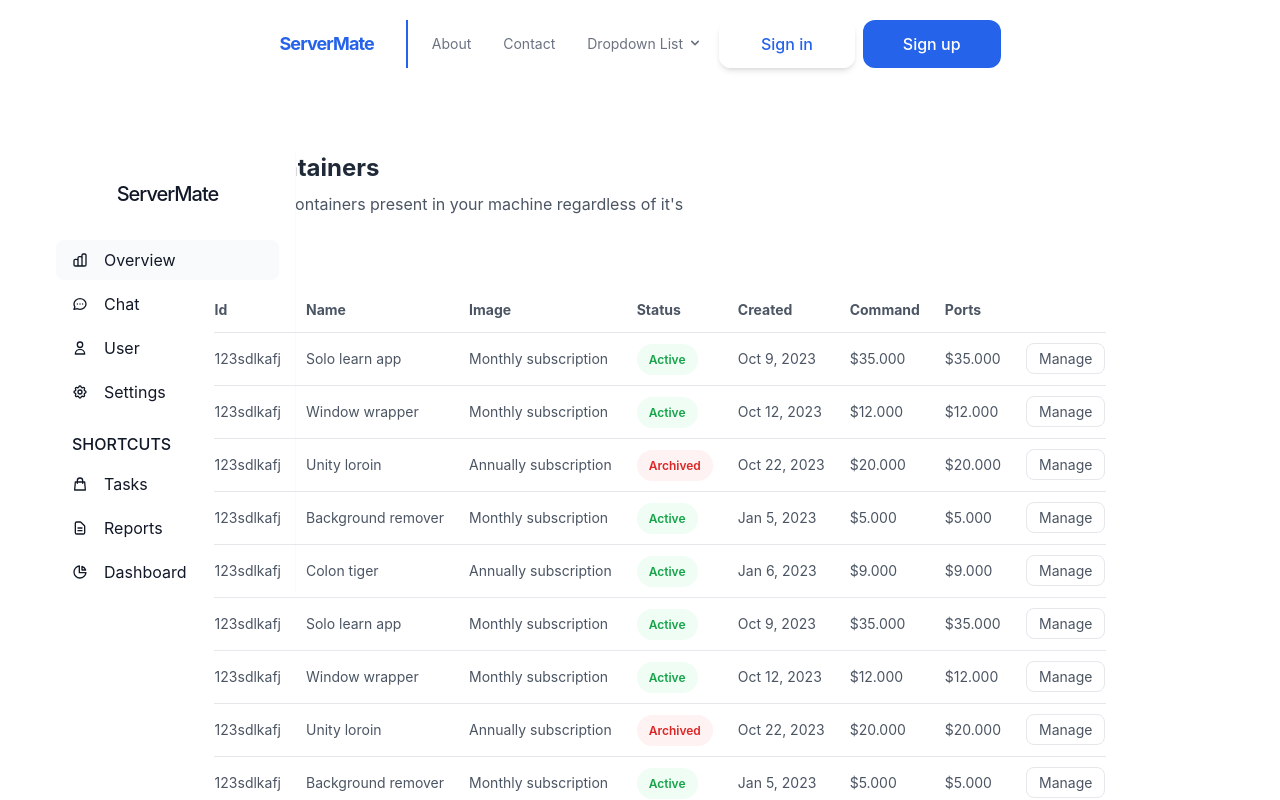
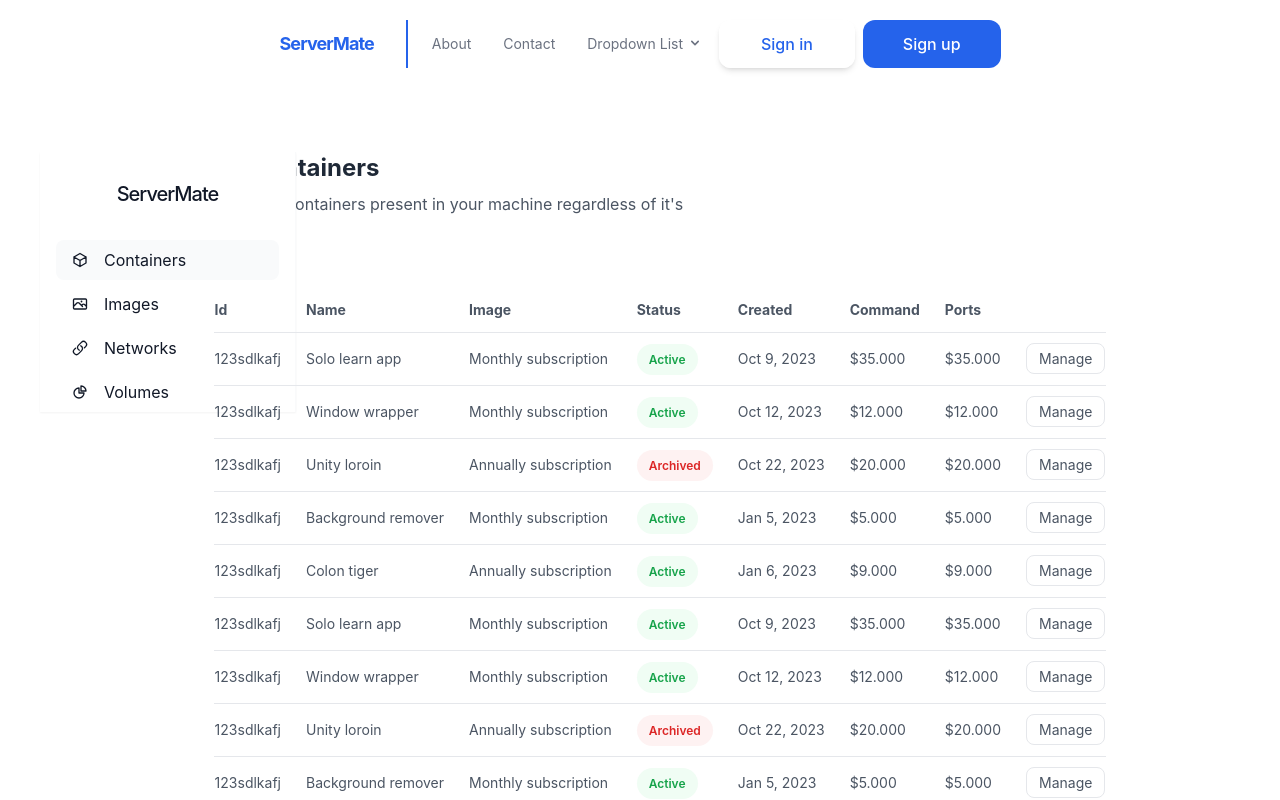
Before and after one commit to IOU4/serverMate, an Angular app in the folder frontEnd/: page /containers in a window 1280 px wide. Shown: the top 800 px of the page. Built offline with nearby package versions, Linux system fonts and the light colour scheme.

Commit message:
update sidevar

```diff
--- a/frontEnd/src/app/shared/sidebar/sidebar.component.html
+++ b/frontEnd/src/app/shared/sidebar/sidebar.component.html
@@ -1,5 +1,5 @@
 <div class="flex flex-col w-64">
-  <div class="flex flex-col flex-grow pt-5 overflow-y-auto bg-white border-r border-gray-50">
+  <div class="flex flex-col flex-grow pt-5 overflow-y-auto bg-white border-r shadow-sm border-gray-50">
     <div class="flex flex-col items-center flex-shrink-0 px-4">
       <a href="#" class="px-8 text-left focus:outline-none">
         <h2
@@ -23,91 +23,88 @@
           <li>
             <a
               class="inline-flex items-center w-full px-4 py-2 mt-1 text-base text-gray-900 transition duration-500 ease-in-out transform rounded-lg bg-gray-50 focus:shadow-outline">
-              <svg xmlns="http://www.w3.org/2000/svg" class="w-4 h-4" fill="none" viewBox="0 0 24 24"
-                stroke="currentColor">
-                <path stroke-linecap="round" stroke-linejoin="round" stroke-width="2"
-                  d="M9 19v-6a2 2 0 00-2-2H5a2 2 0 00-2 2v6a2 2 0 002 2h2a2 2 0 002-2zm0 0V9a2 2 0 012-2h2a2 2 0 012 2v10m-6 0a2 2 0 002 2h2a2 2 0 002-2m0 0V5a2 2 0 012-2h2a2 2 0 012 2v14a2 2 0 01-2 2h-2a2 2 0 01-2-2z">
-                </path>
+              <svg aria-hidden="true" fill="none" stroke="currentColor" class="w-4 h-4" stroke-width="2"
+                viewBox="0 0 24 24" xmlns="http://www.w3.org/2000/svg">
+                <path d="M21 7.5l-9-5.25L3 7.5m18 0l-9 5.25m9-5.25v9l-9 5.25M3 7.5l9 5.25M3 7.5v9l9 5.25m0-9v9"
+                  stroke-linecap="round" stroke-linejoin="round"></path>
               </svg>
-              <span class="ml-4"> Overview</span>
+              <span class="ml-4">Containers</span>
             </a>
           </li>
           <li>
             <a class="inline-flex items-center w-full px-4 py-2 mt-1 text-base text-gray-900 transition duration-500 ease-in-out transform rounded-lg focus:shadow-outline hover:bg-gray-50"
               href="#">
-              <svg xmlns="http://www.w3.org/2000/svg" class="w-4 h-4" fill="none" viewBox="0 0 24 24"
-                stroke="currentColor">
-                <path stroke-linecap="round" stroke-linejoin="round" stroke-width="2"
-                  d="M8 12h.01M12 12h.01M16 12h.01M21 12c0 4.418-4.03 8-9 8a9.863 9.863 0 01-4.255-.949L3 20l1.395-3.72C3.512 15.042 3 13.574 3 12c0-4.418 4.03-8 9-8s9 3.582 9 8z">
-                </path>
+              <svg aria-hidden="true" class="w-4 h-4" fill="none" stroke="currentColor" stroke-width="2"
+                viewBox="0 0 24 24" xmlns="http://www.w3.org/2000/svg">
+                <path
+                  d="M2.25 15.75l5.159-5.159a2.25 2.25 0 013.182 0l5.159 5.159m-1.5-1.5l1.409-1.409a2.25 2.25 0 013.182 0l2.909 2.909m-18 3.75h16.5a1.5 1.5 0 001.5-1.5V6a1.5 1.5 0 00-1.5-1.5H3.75A1.5 1.5 0 002.25 6v12a1.5 1.5 0 001.5 1.5zm10.5-11.25h.008v.008h-.008V8.25zm.375 0a.375.375 0 11-.75 0 .375.375 0 01.75 0z"
+                  stroke-linecap="round" stroke-linejoin="round"></path>
               </svg>
-              <span class="ml-4">Chat</span>
+              <span class="ml-4">Images</span>
             </a>
           </li>
           <li>
             <a class="inline-flex items-center w-full px-4 py-2 mt-1 text-base text-gray-900 transition duration-500 ease-in-out transform rounded-lg focus:shadow-outline hover:bg-gray-50"
               href="#">
-              <svg xmlns="http://www.w3.org/2000/svg" class="w-4 h-4" fill="none" viewBox="0 0 24 24"
-                stroke="currentColor">
-                <path stroke-linecap="round" stroke-linejoin="round" stroke-width="2"
-                  d="M16 7a4 4 0 11-8 0 4 4 0 018 0zM12 14a7 7 0 00-7 7h14a7 7 0 00-7-7z"></path>
+              <svg class="w-4 h-4" aria-hidden="true" fill="none" stroke="currentColor" stroke-width="2"
+                viewBox="0 0 24 24" xmlns="http://www.w3.org/2000/svg">
+                <path
+                  d="M13.19 8.688a4.5 4.5 0 011.242 7.244l-4.5 4.5a4.5 4.5 0 01-6.364-6.364l1.757-1.757m13.35-.622l1.757-1.757a4.5 4.5 0 00-6.364-6.364l-4.5 4.5a4.5 4.5 0 001.242 7.244"
+                  stroke-linecap="round" stroke-linejoin="round"></path>
               </svg>
-              <span class="ml-4">User</span>
+              <span class="ml-4">Networks</span>
             </a>
           </li>
           <li>
             <a class="inline-flex items-center w-full px-4 py-2 mt-1 text-base text-gray-900 transition duration-500 ease-in-out transform rounded-lg focus:shadow-outline hover:bg-gray-50"
               href="#">
-              <svg xmlns="http://www.w3.org/2000/svg" class="w-4 h-4" fill="none" viewBox="0 0 24 24"
-                stroke="currentColor">
-                <path stroke-linecap="round" stroke-linejoin="round" stroke-width="2"
-                  d="M10.325 4.317c.426-1.756 2.924-1.756 3.35 0a1.724 1.724 0 002.573 1.066c1.543-.94 3.31.826 2.37 2.37a1.724 1.724 0 001.065 2.572c1.756.426 1.756 2.924 0 3.35a1.724 1.724 0 00-1.066 2.573c.94 1.543-.826 3.31-2.37 2.37a1.724 1.724 0 00-2.572 1.065c-.426 1.756-2.924 1.756-3.35 0a1.724 1.724 0 00-2.573-1.066c-1.543.94-3.31-.826-2.37-2.37a1.724 1.724 0 00-1.065-2.572c-1.756-.426-1.756-2.924 0-3.35a1.724 1.724 0 001.066-2.573c-.94-1.543.826-3.31 2.37-2.37.996.608 2.296.07 2.572-1.065z">
-                </path>
-                <path stroke-linecap="round" stroke-linejoin="round" stroke-width="2"
-                  d="M15 12a3 3 0 11-6 0 3 3 0 016 0z"></path>
+              <svg class="w-4 h-4" aria-hidden="true" fill="none" stroke="currentColor" stroke-width="2"
+                viewBox="0 0 24 24" xmlns="http://www.w3.org/2000/svg">
+                <path d="M10.5 6a7.5 7.5 0 107.5 7.5h-7.5V6z" stroke-linecap="round" stroke-linejoin="round"></path>
+                <path d="M13.5 10.5H21A7.5 7.5 0 0013.5 3v7.5z" stroke-linecap="round" stroke-linejoin="round"></path>
               </svg>
-              <span class="ml-4">Settings</span></a>
+              <span class="ml-4">Volumes</span></a>
           </li>
         </ul>
-        <p class="px-4 pt-4 font-medium text-gray-900 uppercase">Shortcuts</p>
-        <ul>
-          <li>
-            <a
-              class="inline-flex items-center w-full px-4 py-2 mt-1 text-base text-gray-900 transition duration-500 ease-in-out transform rounded-lg focus:shadow-outline hover:bg-gray-50">
-              <svg xmlns="http://www.w3.org/2000/svg" class="w-4 h-4" fill="none" viewBox="0 0 24 24"
-                stroke="currentColor">
-                <path stroke-linecap="round" stroke-linejoin="round" stroke-width="2"
-                  d="M16 11V7a4 4 0 00-8 0v4M5 9h14l1 12H4L5 9z"></path>
-              </svg>
-              <span class="ml-4"> Tasks</span>
-            </a>
-          </li>
-          <li>
-            <a
-              class="inline-flex items-center w-full px-4 py-2 mt-1 text-base text-gray-900 transition duration-500 ease-in-out transform rounded-lg focus:shadow-outline hover:bg-gray-50">
-              <svg xmlns="http://www.w3.org/2000/svg" class="w-4 h-4" fill="none" viewBox="0 0 24 24"
-                stroke="currentColor">
-                <path stroke-linecap="round" stroke-linejoin="round" stroke-width="2"
-                  d="M9 12h6m-6 4h6m2 5H7a2 2 0 01-2-2V5a2 2 0 012-2h5.586a1 1 0 01.707.293l5.414 5.414a1 1 0 01.293.707V19a2 2 0 01-2 2z">
-                </path>
-              </svg>
-              <span class="ml-4"> Reports</span>
-            </a>
-          </li>
-          <li>
-            <a
-              class="inline-flex items-center w-full px-4 py-2 mt-1 text-base text-gray-900 transition duration-500 ease-in-out transform rounded-lg focus:shadow-outline hover:bg-gray-50">
-              <svg xmlns="http://www.w3.org/2000/svg" class="w-4 h-4" fill="none" viewBox="0 0 24 24"
-                stroke="currentColor">
-                <path stroke-linecap="round" stroke-linejoin="round" stroke-width="2"
-                  d="M11 3.055A9.001 9.001 0 1020.945 13H11V3.055z"></path>
-                <path stroke-linecap="round" stroke-linejoin="round" stroke-width="2"
-                  d="M20.488 9H15V3.512A9.025 9.025 0 0120.488 9z"></path>
-              </svg>
-              <span class="ml-4"> Dashboard</span>
-            </a>
-          </li>
-        </ul>
+        <!-- <p class="px-4 pt-4 font-medium text-gray-900 uppercase">Shortcuts</p> -->
+        <!-- <ul> -->
+        <!--   <li> -->
+        <!--     <a -->
+        <!--       class="inline-flex items-center w-full px-4 py-2 mt-1 text-base text-gray-900 transition duration-500 ease-in-out transform rounded-lg focus:shadow-outline hover:bg-gray-50"> -->
+        <!--       <svg xmlns="http://www.w3.org/2000/svg" class="w-4 h-4" fill="none" viewBox="0 0 24 24" -->
+        <!--         stroke="currentColor"> -->
+        <!--         <path stroke-linecap="round" stroke-linejoin="round" stroke-width="2" -->
+        <!--           d="M16 11V7a4 4 0 00-8 0v4M5 9h14l1 12H4L5 9z"></path> -->
+        <!--       </svg> -->
+        <!--       <span class="ml-4"> Tasks</span> -->
+        <!--     </a> -->
+        <!--   </li> -->
+        <!--   <li> -->
+        <!--     <a -->
+        <!--       class="inline-flex items-center w-full px-4 py-2 mt-1 text-base text-gray-900 transition duration-500 ease-in-out transform rounded-lg focus:shadow-outline hover:bg-gray-50"> -->
+        <!--       <svg xmlns="http://www.w3.org/2000/svg" class="w-4 h-4" fill="none" viewBox="0 0 24 24" -->
+        <!--         stroke="currentColor"> -->
+        <!--         <path stroke-linecap="round" stroke-linejoin="round" stroke-width="2" -->
+        <!--           d="M9 12h6m-6 4h6m2 5H7a2 2 0 01-2-2V5a2 2 0 012-2h5.586a1 1 0 01.707.293l5.414 5.414a1 1 0 01.293.707V19a2 2 0 01-2 2z"> -->
+        <!--         </path> -->
+        <!--       </svg> -->
+        <!--       <span class="ml-4"> Reports</span> -->
+        <!--     </a> -->
+        <!--   </li> -->
+        <!--   <li> -->
+        <!--     <a -->
+        <!--       class="inline-flex items-center w-full px-4 py-2 mt-1 text-base text-gray-900 transition duration-500 ease-in-out transform rounded-lg focus:shadow-outline hover:bg-gray-50"> -->
+        <!--       <svg xmlns="http://www.w3.org/2000/svg" class="w-4 h-4" fill="none" viewBox="0 0 24 24" -->
+        <!--         stroke="currentColor"> -->
+        <!--         <path stroke-linecap="round" stroke-linejoin="round" stroke-width="2" -->
+        <!--           d="M11 3.055A9.001 9.001 0 1020.945 13H11V3.055z"></path> -->
+        <!--         <path stroke-linecap="round" stroke-linejoin="round" stroke-width="2" -->
+        <!--           d="M20.488 9H15V3.512A9.025 9.025 0 0120.488 9z"></path> -->
+        <!--       </svg> -->
+        <!--       <span class="ml-4"> Dashboard</span> -->
+        <!--     </a> -->
+        <!--   </li> -->
+        <!-- </ul> -->
       </nav>
     </div>
   </div>
```
